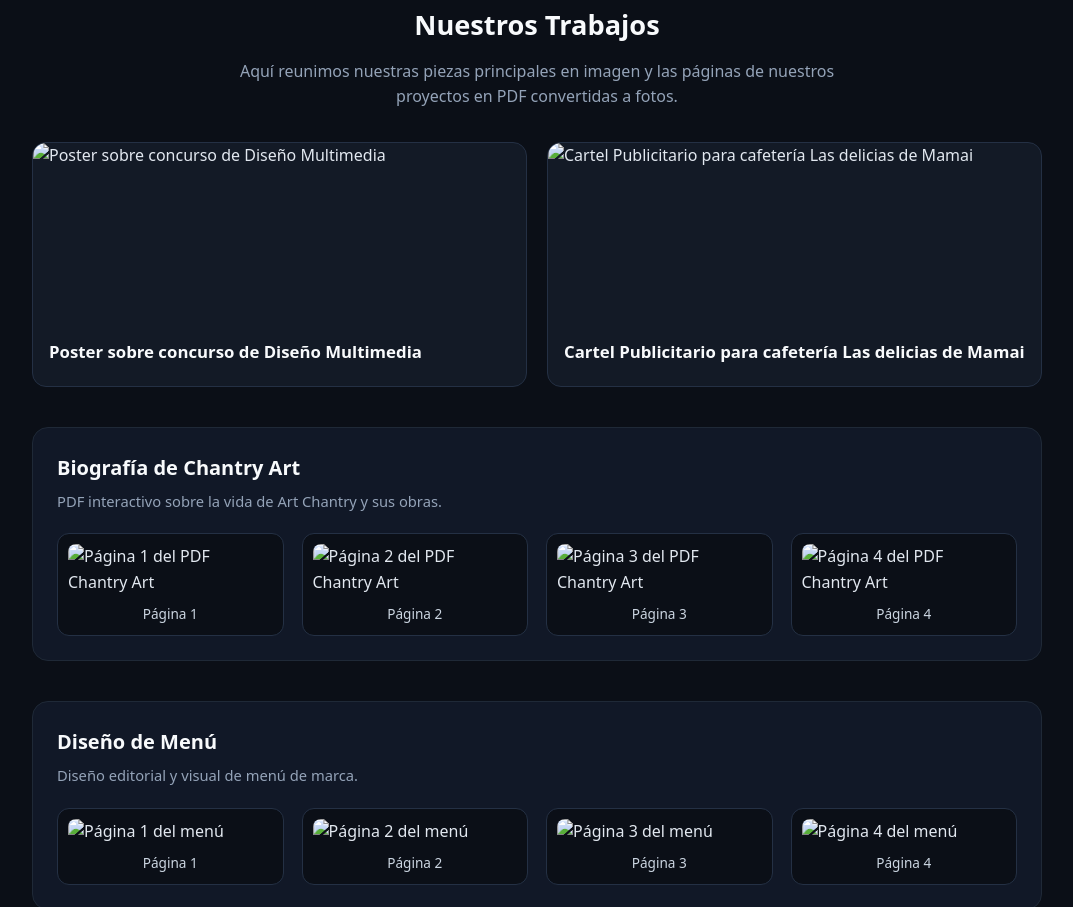
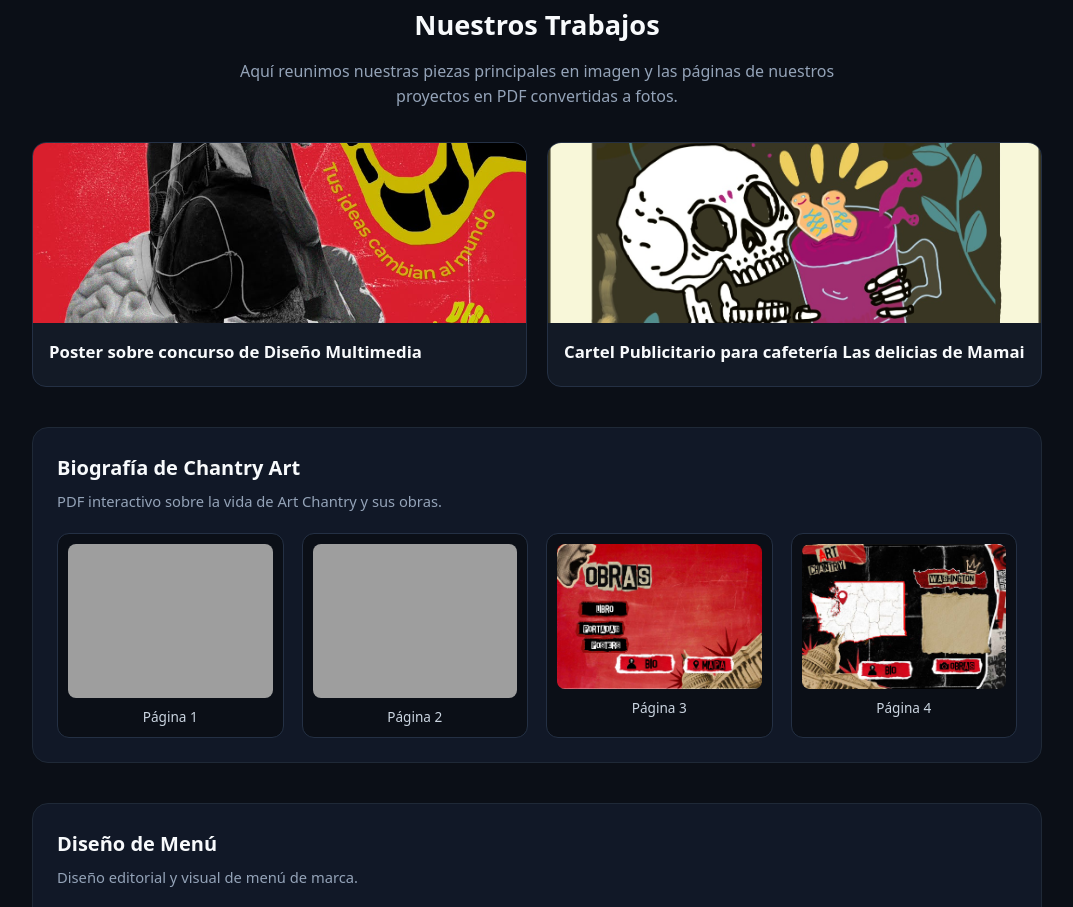
Before and after one commit to ErickZanns/Seis-Siete-Studio, a plain HTML site: page index.html in a window 1280 px wide. Shown: the part 842-1749 px from the top of the page, without its empty margins (103-1176 px from the left). Drawn offline with Linux system fonts and the light colour scheme; the site is published under a folder, as on GitHub Pages, so addresses that start at the root find nothing.

Commit message:
pruba a ver si funciona

```diff
--- a/index.html
+++ b/index.html
@@ -27,7 +27,7 @@
 
       <div class="tarjetas">
         <article class="tarjeta">
-          <img class="avatar-equipo" src="/imagenes/Avatares/Erick.jpg" alt="Foto o avatar de Erick Sanchez" />
+          <img class="avatar-equipo" src="imagenes/Avatares/Erick.jpg" alt="Foto o avatar de Erick Sanchez" />
           <span class="rol">Diseño Multimedia</span>
           <h3>Erick Sanchez</h3>
           <p>Exploración visual, composición y piezas multimedia.</p>
@@ -35,7 +35,7 @@
         </article>
 
         <article class="tarjeta">
-          <img class="avatar-equipo" src="/imagenes/Avatares/" alt="Foto o avatar de Emily Naula" />
+          <img class="avatar-equipo" src="imagenes/Avatares/" alt="Foto o avatar de Emily Naula" />
           <span class="rol">Diseño Multimedia</span>
           <h3>Emily Naula</h3>
           <p>Estética digital, color y experiencias visuales claras.</p>
@@ -43,7 +43,7 @@
         </article>
 
         <article class="tarjeta">
-          <img class="avatar-equipo" src="/imagenes/Avatares/Scarlet.jpeg" alt="Foto o avatar de Scarlet Garcia" />
+          <img class="avatar-equipo" src="imagenes/Avatares/Scarlet.jpeg" alt="Foto o avatar de Scarlet Garcia" />
           <span class="rol">Diseño Multimedia</span>
           <h3>Scarlet Garcia</h3>
           <p>Narrativa gráfica, detalle visual y diseño creativo.</p>
@@ -51,7 +51,7 @@
         </article>
 
         <article class="tarjeta">
-          <img class="avatar-equipo" src="/imagenes/Avatares/" alt="Foto o avatar de Anthony Quezada" />
+          <img class="avatar-equipo" src="imagenes/Avatares/" alt="Foto o avatar de Anthony Quezada" />
           <span class="rol">Diseño Multimedia</span>
           <h3>Anthony Quezada</h3>
           <p>Interactividad, ritmo visual y proyectos digitales.</p>
@@ -70,14 +70,14 @@
 
       <div class="galeria-trabajos">
         <article class="trabajo-card">
-          <img src="/imagenes/Anthony Trabajos/cosa1.jpeg" alt="Poster sobre concurso de Diseño Multimedia" />
+          <img src="imagenes/Anthony Trabajos/cosa1.jpeg" alt="Poster sobre concurso de Diseño Multimedia" />
           <div class="trabajo-info">
             <h3>Poster sobre concurso de Diseño Multimedia</h3>
           </div>
         </article>
 
         <article class="trabajo-card">
-          <img src="/imagenes/Anthony Trabajos/cosa2.jpeg"
+          <img src="imagenes/Anthony Trabajos/cosa2.jpeg"
             alt="Cartel Publicitario para cafetería Las delicias de Mamai" />
           <div class="trabajo-info">
             <h3>Cartel Publicitario para cafetería Las delicias de Mamai</h3>
@@ -93,22 +93,22 @@
 
         <div class="galeria-pdf">
           <figure class="hoja-pdf">
-            <img src="/imagenes/Scarlet Trabajos/portafolio1.jpg" alt="Página 1 del PDF Chantry Art" />
+            <img src="imagenes/Scarlet Trabajos/portafolio1.jpg" alt="Página 1 del PDF Chantry Art" />
             <figcaption>Página 1</figcaption>
           </figure>
 
           <figure class="hoja-pdf">
-            <img src="/imagenes/Scarlet Trabajos/portafolio2.jpg" alt="Página 2 del PDF Chantry Art" />
+            <img src="imagenes/Scarlet Trabajos/portafolio2.jpg" alt="Página 2 del PDF Chantry Art" />
             <figcaption>Página 2</figcaption>
           </figure>
 
           <figure class="hoja-pdf">
-            <img src="/imagenes/Scarlet Trabajos/portafolio3.jpg" alt="Página 3 del PDF Chantry Art" />
+            <img src="imagenes/Scarlet Trabajos/portafolio3.jpg" alt="Página 3 del PDF Chantry Art" />
             <figcaption>Página 3</figcaption>
           </figure>
 
           <figure class="hoja-pdf">
-            <img src="/imagenes/Scarlet Trabajos/portafolio4.jpg" alt="Página 4 del PDF Chantry Art" />
+            <img src="imagenes/Scarlet Trabajos/portafolio4.jpg" alt="Página 4 del PDF Chantry Art" />
             <figcaption>Página 4</figcaption>
           </figure>
         </div>
@@ -122,22 +122,22 @@
 
         <div class="galeria-pdf">
           <figure class="hoja-pdf">
-            <img src="/imagenes/Erick Trabajos/Menu1.jpg" alt="Página 1 del menú" />
+            <img src="imagenes/Erick Trabajos/Menu1.jpg" alt="Página 1 del menú" />
             <figcaption>Página 1</figcaption>
           </figure>
 
           <figure class="hoja-pdf">
-            <img src="/imagenes/Erick Trabajos/Menu2.jpg" alt="Página 2 del menú" />
+            <img src="imagenes/Erick Trabajos/Menu2.jpg" alt="Página 2 del menú" />
             <figcaption>Página 2</figcaption>
           </figure>
 
           <figure class="hoja-pdf">
-            <img src="/imagenes/Erick Trabajos/Menu3.jpg" alt="Página 3 del menú" />
+            <img src="imagenes/Erick Trabajos/Menu3.jpg" alt="Página 3 del menú" />
             <figcaption>Página 3</figcaption>
           </figure>
 
           <figure class="hoja-pdf">
-            <img src="/imagenes/Erick Trabajos/Menu4.jpg" alt="Página 4 del menú" />
+            <img src="imagenes/Erick Trabajos/Menu4.jpg" alt="Página 4 del menú" />
             <figcaption>Página 4</figcaption>
           </figure>
         </div>
```
